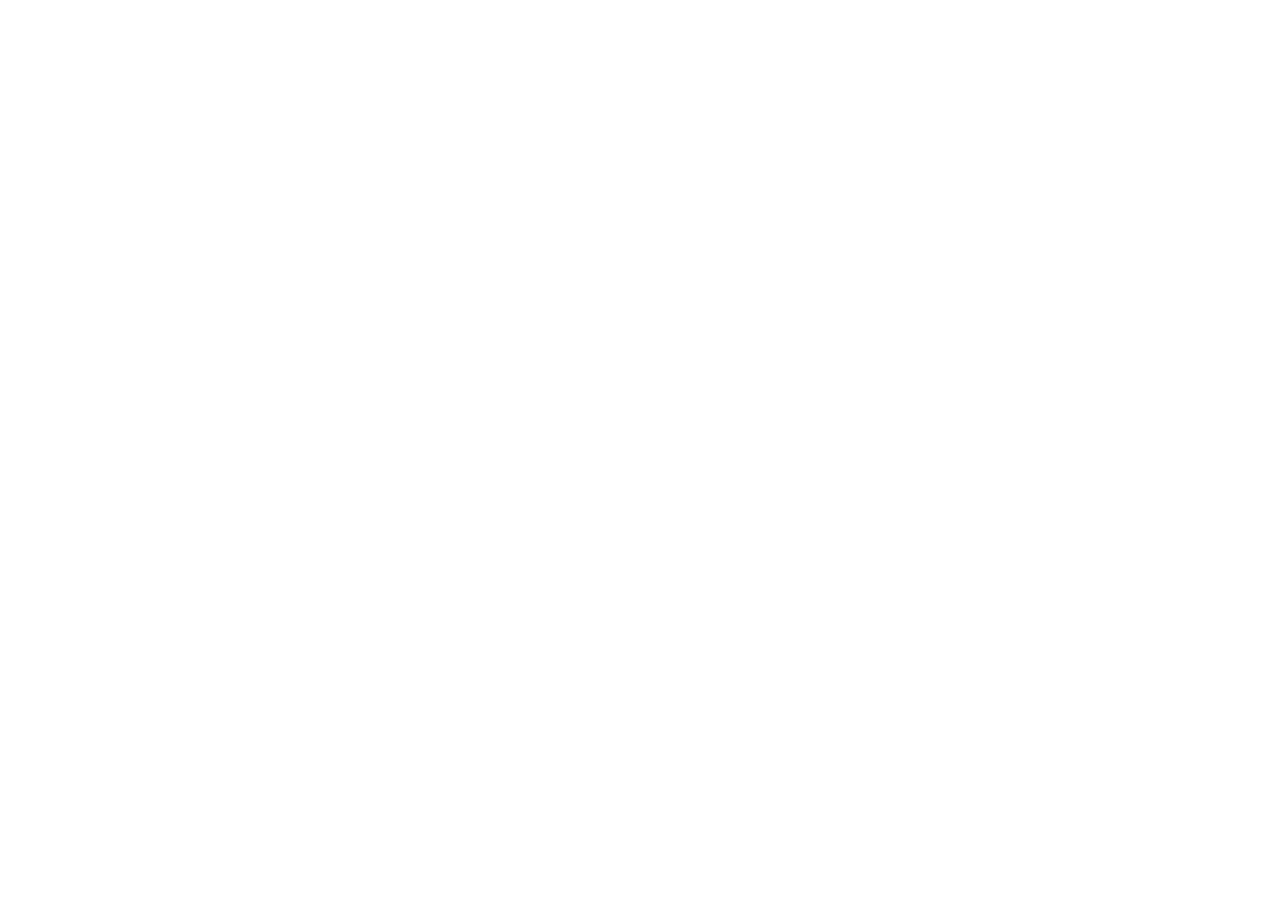
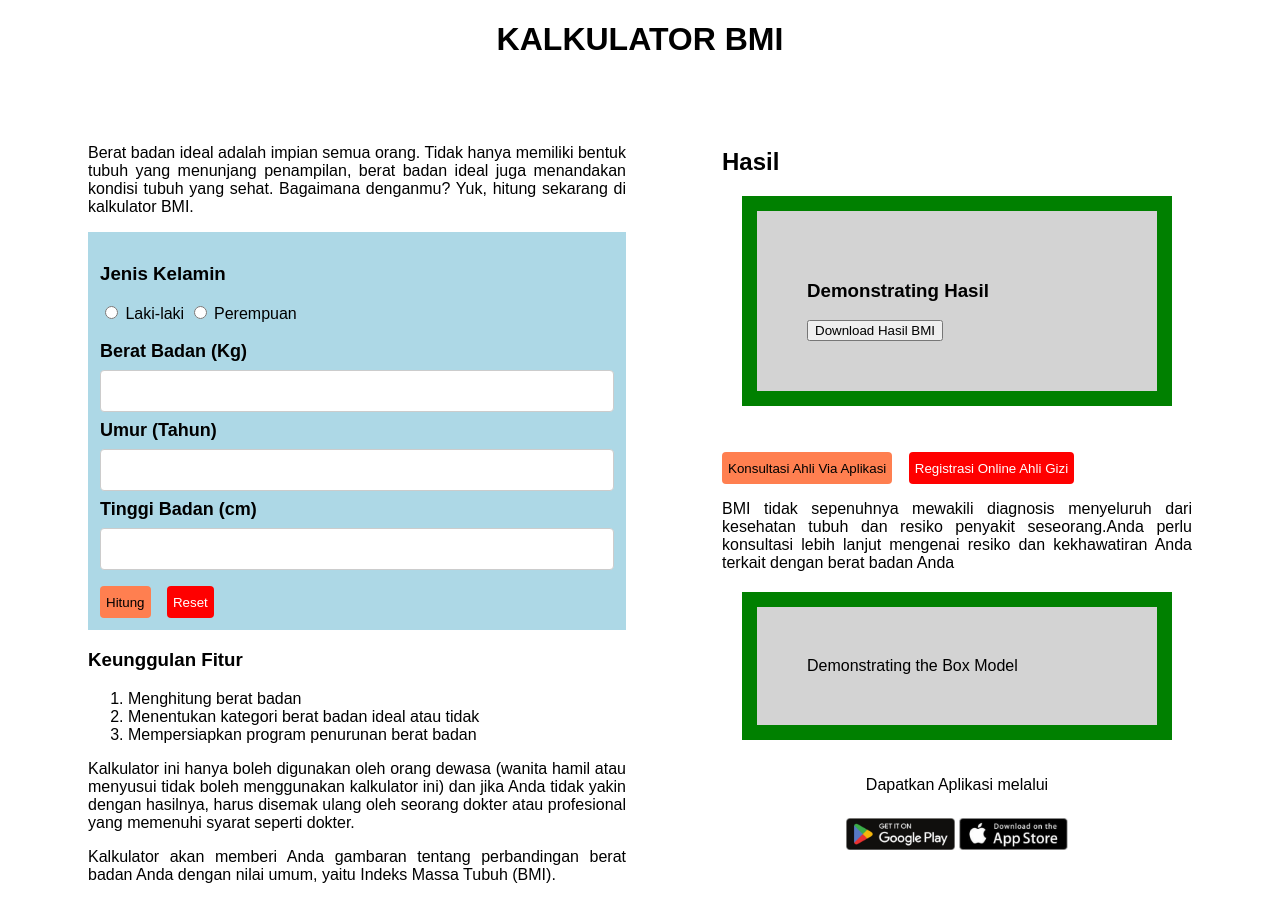
Before and after one commit to revou-fundamental-course/5-aug-24-BaraAbdi11219, a plain HTML site: page index.html in a window 1280 px wide. Before the commit the page ends 800 px from the top, so only its background shows below. Drawn offline with Linux system fonts and the light colour scheme.

Commit message:
html+css done

```diff
--- a/css/styles.css
+++ b/css/styles.css
@@ -1 +1,96 @@
-/* css */
+.title{
+    text-align: center;
+}
+body {
+    font-family: Arial, Helvetica, sans-serif;
+    max-width: 1200px;
+    margin: 0 auto; /* Mengatur margin auto untuk mengatur konten ke tengah */
+    background-color: #fff;
+    color: #000;
+}
+main{
+    display: flex;
+}
+aside{
+    padding: 48px;
+}
+
+form{
+    padding: 12px;
+    background-color: lightblue;
+}
+p{
+    text-align: justify;
+    size: 14px;
+}
+input[type=number]{
+    width: 100%;
+    padding: 12px 20px;
+    margin: 8px 0px;
+    display: inline-block;
+    border-radius: 4px;
+    border: 1px solid #ccc;
+    box-sizing: border-box;
+    font-family: monospace;
+    font-size: 14px;
+}
+.input{
+    font-size: 18px;
+    font-weight: bold;
+}
+.button{
+    height: 32px;
+    border: none;
+    border-radius: 4px;
+    margin-top: 8px;
+    margin-right: 12px;
+}
+.bg-coral{
+    background-color: coral;
+}
+.bg-reset{
+    background-color: red;
+    color: white;
+}
+/* output */
+.box-center {
+    align-items: center;
+}
+.box-output {
+    background-color: lightgrey;
+    display: flex;
+    flex-direction: column;
+    gap: 8px;
+    padding: 16px;
+    border-radius: 8px;
+}
+
+#output-tag {
+    font-size: xx-large;
+}
+
+#output-bmi {
+    font-size: 144px;
+}
+
+#output-category {
+    font-size: larger;
+}
+#last {
+    background-color: lightgrey;
+    width: 300px;
+    border: 15px solid green;
+    padding: 50px;
+    margin: 20px;
+}
+
+#download-app {
+    display: flex;
+    flex-direction: column;
+    align-items: center;
+    gap: 8px;
+}
+
+#download-app img {
+    height: 32px;
+}
--- a/index.html
+++ b/index.html
@@ -7,6 +7,81 @@
     <link rel="stylesheet" href="css\styles.css">
 </head>
 <body>
+    <header>
+        <h1 class="title">KALKULATOR BMI</h1>
+    </header>
+    <main>
+        <aside>
+            <article>
+                <p>Berat badan ideal adalah impian semua orang. Tidak hanya memiliki bentuk tubuh yang menunjang penampilan, berat badan ideal juga menandakan kondisi tubuh yang sehat. Bagaimana denganmu? Yuk, hitung sekarang di kalkulator BMI.</p>
+            </article>
+            <form>
+                <div>
+                    <h3>Jenis Kelamin</h3>
+                    <input type="radio" id="laki-laki" name="jenis kelamin" value="laki-laki">
+                    <label for="laki-laki">Laki-laki</label>
+                    <input type="radio" id="perempuan" name="jenis kelamin" value="perempuan">
+                    <label for="perempuan">Perempuan</label>
+                </div>
+                <br>
+                <div>
+                    <label class="input" for="berat badan">Berat Badan (Kg)</label><br>
+                    <input type="number" id="berat badan"><br>
+                    <label class="input" for="umur">Umur (Tahun)</label><br>
+                    <input type="number" id="umur" ><br>
+                    <label class="input" for="tinggi badan">Tinggi Badan (cm)</label><br>
+                    <input type="number" id="tinggi badan" ><br>
+                </div>
 
+                <div>
+                    <button class="button bg-coral">Hitung</button>
+                    <button class="button bg-reset">Reset</button>
+                </div>
+
+            </form>
+            <article>
+                <h3>Keunggulan Fitur</h3>
+                <ol>
+                    <li>Menghitung berat badan</li>
+                    <li>Menentukan kategori berat badan ideal atau tidak</li>
+                    <li>Mempersiapkan program penurunan berat badan</li>
+                </ol>
+                <p>Kalkulator ini hanya boleh digunakan oleh orang dewasa (wanita hamil atau menyusui tidak boleh menggunakan kalkulator ini) dan jika Anda tidak yakin dengan hasilnya, harus disemak ulang oleh seorang dokter atau profesional yang memenuhi syarat seperti dokter.</p>
+                <p>Kalkulator akan memberi Anda gambaran tentang perbandingan berat badan Anda dengan nilai umum, yaitu Indeks Massa Tubuh (BMI).</p>
+            </article>
+        </aside>
+        <aside>
+            <section>
+
+                <div id="output-container">
+                    <h2>Hasil</h2>
+                    <div id="last">
+                        <h3>Demonstrating Hasil</h3>
+                        <div id="output-download">
+                            <button onclick="downloadBMI()" class="btn-success">Download Hasil BMI</button>
+                        </div>
+                    </div>
+                    <div id="output-description"></div>
+                    <div id="output-diseases"></div>
+                    <div>
+                        <br>
+                        <button class="button bg-coral">Konsultasi Ahli Via Aplikasi</button>
+                        <button class="button bg-reset">Registrasi Online Ahli Gizi</button>
+                    </div>
+                    <p>BMI tidak sepenuhnya mewakili diagnosis menyeluruh dari kesehatan tubuh dan resiko penyakit seseorang.Anda perlu konsultasi lebih lanjut mengenai resiko dan kekhawatiran Anda terkait dengan berat badan Anda</p>
+                    <div id="last">Demonstrating the Box Model</div>
+                    <div id="download-app">
+                        <!-- Tautan ke aplikasi -->
+                        <p>Dapatkan Aplikasi melalui</p>
+                        <div>
+                            <a href="#"><img src="assets\googleplay.png" alt="Download melalui Play Store"></a>
+                            <a href="#"><img src="assets\app store.jfif" alt="Download melalui App Store"></a>
+                        </div>
+                    </div>
+                </div>
+        </section>
+        </aside>
+    </main>
+    <footer></footer>
 </body>
 </html>
```
Also changed, not shown: assets/app store.jfif (added), assets/googleplay.png (added).
